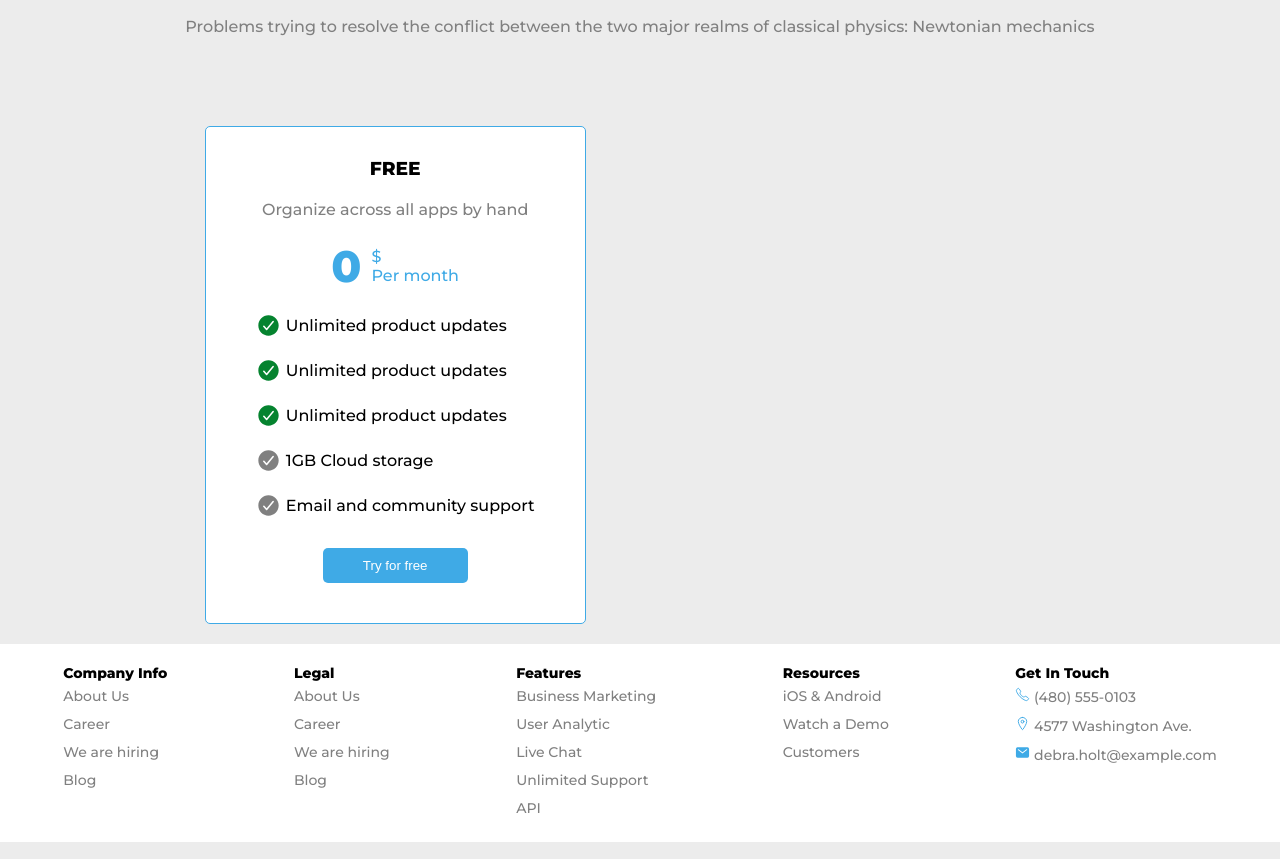
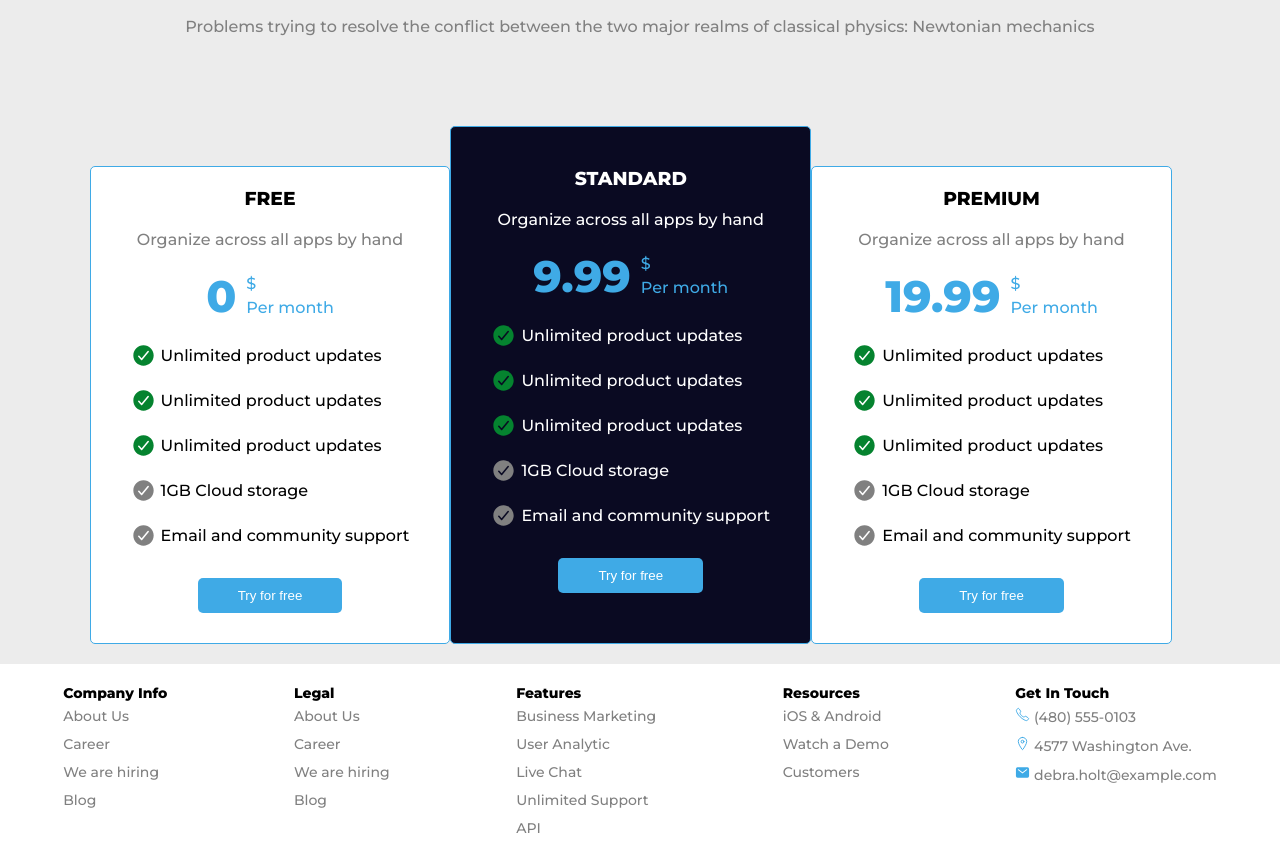
Before and after one commit to Panther-12/teach2give_tasks, a plain HTML site: page css-challenge/index.html in a window 1280 px wide. Shown: the part 2103-2962 px from the top of the page. Drawn offline with nearby package versions, Linux system fonts and the light colour scheme.

Commit message:
complete styling of the pricing cards

```diff
--- a/css-challenge/index.html
+++ b/css-challenge/index.html
@@ -164,6 +164,46 @@
                 </ul>
                 <button type="button">Try for free</button>
             </div>
+
+            <div class="card">
+                <h3>STANDARD</h3>
+                <p>Organize across all apps by hand</p>
+                <div class="price-wrapper">
+                    <h2>9.99</h2>
+                    <div class="right-price-wrapper">
+                        <span>$</span>
+                        <span>Per month</span>
+                    </div>
+                </div>
+                <ul>
+                    <li><ion-icon name="checkmark-circle"></ion-icon> Unlimited product updates</li>
+                    <li><ion-icon name="checkmark-circle"></ion-icon> Unlimited product updates</li>
+                    <li><ion-icon name="checkmark-circle"></ion-icon> Unlimited product updates</li>
+                    <li><ion-icon name="checkmark-circle"></ion-icon> 1GB Cloud storage</li>
+                    <li><ion-icon name="checkmark-circle"></ion-icon> Email and community support</li>
+                </ul>
+                <button type="button">Try for free</button>
+            </div>
+
+            <div class="card">
+                <h3>PREMIUM</h3>
+                <p>Organize across all apps by hand</p>
+                <div class="price-wrapper">
+                    <h2>19.99</h2>
+                    <div class="right-price-wrapper">
+                        <span>$</span>
+                        <span>Per month</span>
+                    </div>
+                </div>
+                <ul>
+                    <li><ion-icon name="checkmark-circle"></ion-icon> Unlimited product updates</li>
+                    <li><ion-icon name="checkmark-circle"></ion-icon> Unlimited product updates</li>
+                    <li><ion-icon name="checkmark-circle"></ion-icon> Unlimited product updates</li>
+                    <li><ion-icon name="checkmark-circle"></ion-icon> 1GB Cloud storage</li>
+                    <li><ion-icon name="checkmark-circle"></ion-icon> Email and community support</li>
+                </ul>
+                <button type="button">Try for free</button>
+            </div>
         </div>
     </div>
 
--- a/css-challenge/styles.css
+++ b/css-challenge/styles.css
@@ -390,11 +390,11 @@ body{
 
     .pricing-cards{
         display: flex;
-        margin-left: 16%;
+        margin-left: 7%;
 
         .card{
             display: flex;
-            padding: 30px;
+            padding: 20px;
             flex-direction: column;
             justify-content: center;
             align-items: center;
@@ -427,8 +427,36 @@ body{
                     span{
                         color: #3faae6;
                     }
+
+                    span:nth-child(2){
+                        margin-top: 5px;
+                    }
                 }
             }
+        }
+
+        .card:nth-child(1){
+            margin-top: 40px;
+        }
+
+        .card:nth-child(3){
+            margin-top: 40px;
+        }
+
+        .card:nth-child(2){
+           background-color: rgb(10, 10, 34);
+
+           h3{
+            color: white;
+           }
+
+           p{
+            color: white;
+           }
+
+           ul>li{
+            color: white;
+           }
         }
 
         ul {
```
